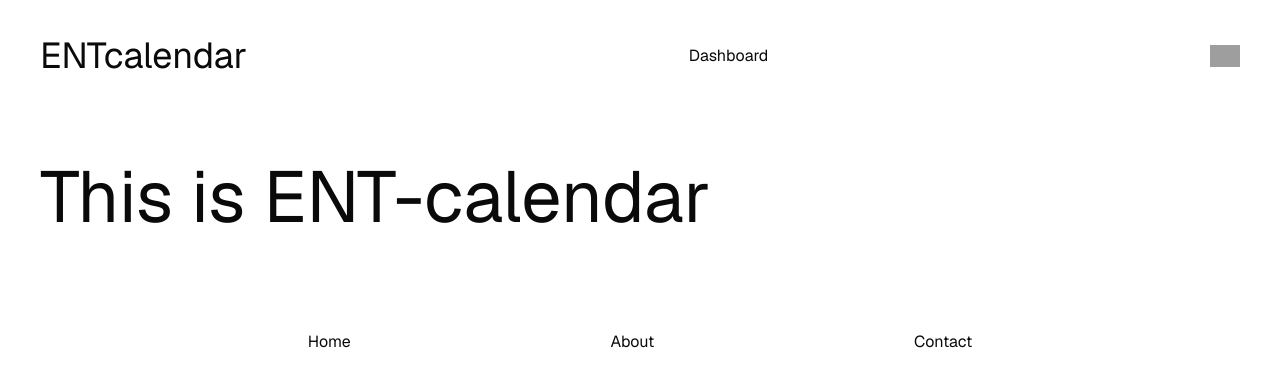
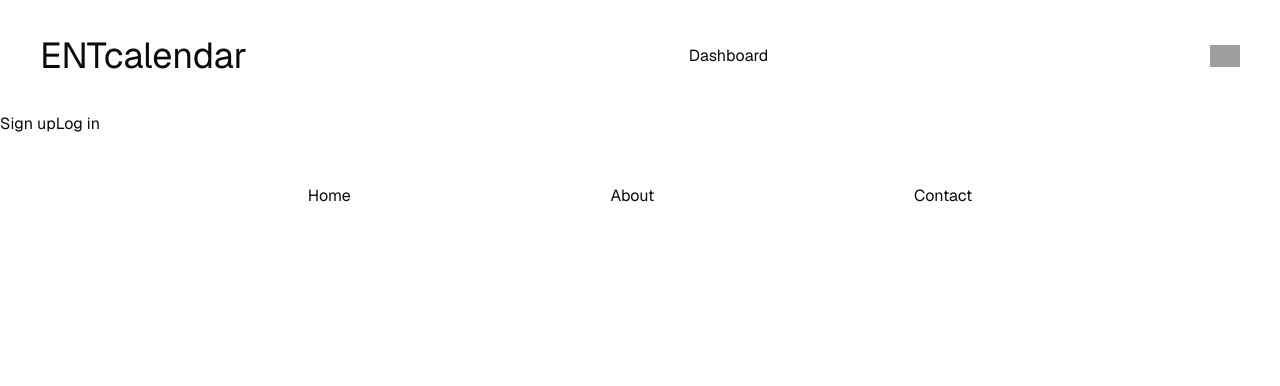
Before and after one commit to hugosandsjo/ent-calendar, a Next.js app: page / in a window 1280 px wide. Shown: the top 386 px of the page. Built offline with nearby package versions, Linux system fonts and the light colour scheme; no server answers; grey boxes are pictures that could not be loaded.

Commit message:
feat: implement user authentication with Auth0 and update layout structure

```diff
--- a/src/app/components/ui/Header.tsx
+++ b/src/app/components/ui/Header.tsx
@@ -7,7 +7,6 @@ function Header() {
   return (
     <header className="h-28 px-10 flex justify-between items-center">
       <Link href="/">
-        {" "}
         <h1 className="text-4xl hover:opacity-30">ENTcalendar</h1>
       </Link>
       <Link href="/dashboard">
--- a/src/app/components/ui/LogButton.tsx
+++ b/src/app/components/ui/LogButton.tsx
@@ -1,28 +1,28 @@
-"use client";
+// "use client";
 
-import React from "react";
-import { useUser } from "@auth0/nextjs-auth0/client";
+// import React from "react";
+// import { useUser } from "@auth0/nextjs-auth0/client";
 
-function LogButton() {
-  const { user, isLoading } = useUser();
+// function LogButton() {
+//   const { user, isLoading } = useUser();
 
-  if (isLoading) {
-    return <div>Loading...</div>;
-  }
+//   if (isLoading) {
+//     return <div>Loading...</div>;
+//   }
 
-  return (
-    <>
-      {user ? (
-        <button className="p-2 hover:bg-slate-400">
-          <a href="/api/auth/logout">Logout</a>
-        </button>
-      ) : (
-        <button className="p-2 hover:bg-slate-400">
-          <a href="/api/auth/login">Login</a>
-        </button>
-      )}
-    </>
-  );
-}
+//   return (
+//     <>
+//       {user ? (
+//         <button className="p-2 hover:bg-slate-400">
+//           <a href="/api/auth/logout">Logout</a>
+//         </button>
+//       ) : (
+//         <button className="p-2 hover:bg-slate-400">
+//           <a href="/api/auth/login">Login</a>
+//         </button>
+//       )}
+//     </>
+//   );
+// }
 
-export default LogButton;
+// export default LogButton;
--- a/src/app/layout.tsx
+++ b/src/app/layout.tsx
@@ -1,6 +1,5 @@
 import type { Metadata } from "next";
 import { Geist } from "next/font/google";
-import { UserProvider } from "@auth0/nextjs-auth0/client";
 import "./globals.css";
 import Header from "@/src/app/components/ui/Header";
 import Footer from "@/src/app/components/ui/Footer";
@@ -29,11 +28,9 @@ export default function RootLayout({
   return (
     <html lang="en" suppressHydrationWarning>
       <body className={`${geistSans.className} antialiased`}>
-        <UserProvider>
-          <Header />
-          {children}
-          <Footer />
-        </UserProvider>
+        <Header />
+        {children}
+        <Footer />
       </body>
     </html>
   );
--- a/src/app/page.tsx
+++ b/src/app/page.tsx
@@ -1,11 +1,33 @@
-import Main from "@/src/app/components/ui/Main";
+import { auth0 } from "@/src/lib/auth0";
+import "./globals.css";
 
-export default function Home() {
+export default async function Home() {
+  // Fetch the user session
+  const session = await auth0.getSession();
+
+  // If no session, show sign-up and login buttons
+  if (!session) {
+    return (
+      <main>
+        <a href="/auth/login?screen_hint=signup">
+          <button>Sign up</button>
+        </a>
+        <a href="/auth/login">
+          <button>Log in</button>
+        </a>
+      </main>
+    );
+  }
+
+  // If session exists, show a welcome message and logout button
   return (
-    <Main>
-      <div>
-        <h1 className="text-7xl leading-tight">This is ENT-calendar</h1>
-      </div>
-    </Main>
+    <main>
+      <h1>Welcome, {session.user.name}!</h1>
+      <p>
+        <a href="/auth/logout">
+          <button>Log out</button>
+        </a>
+      </p>
+    </main>
   );
 }
--- /dev/null
+++ b/src/lib/auth0.ts
@@ -0,0 +1,3 @@
+import { Auth0Client } from "@auth0/nextjs-auth0/server";
+
+export const auth0 = new Auth0Client();
--- /dev/null
+++ b/src/middleware.ts
@@ -0,0 +1,18 @@
+import type { NextRequest } from "next/server";
+import { auth0 } from "./lib/auth0";
+
+export async function middleware(request: NextRequest) {
+  return await auth0.middleware(request);
+}
+
+export const config = {
+  matcher: [
+    /*
+     * Match all request paths except for the ones starting with:
+     * - _next/static (static files)
+     * - _next/image (image optimization files)
+     * - favicon.ico, sitemap.xml, robots.txt (metadata files)
+     */
+    "/((?!_next/static|_next/image|favicon.ico|sitemap.xml|robots.txt).*)",
+  ],
+};
```
